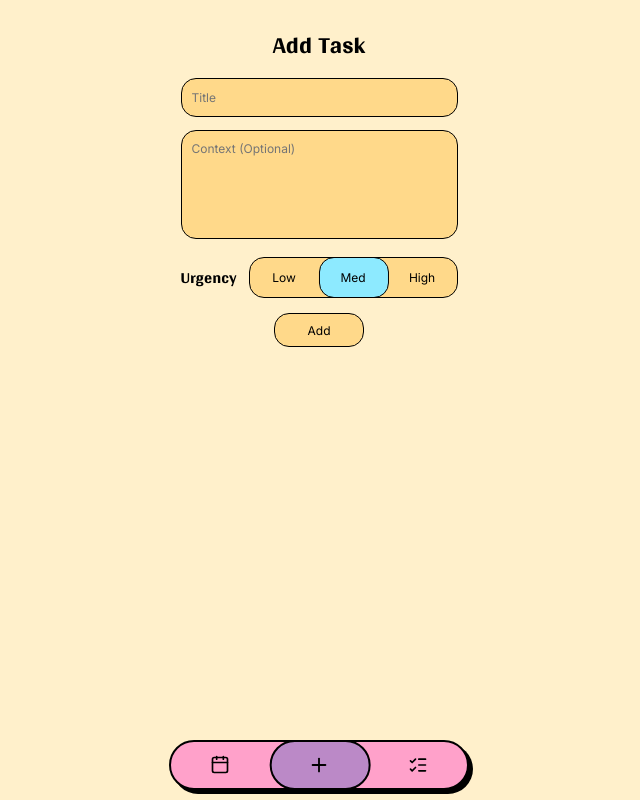
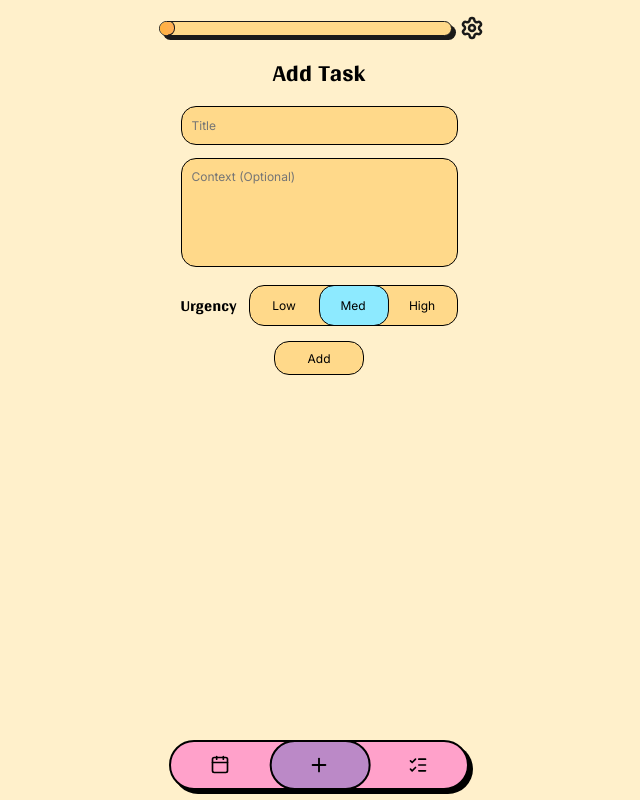
Before and after one commit to megisohata/taska, a React (Vite) app in the folder src/renderer/: page / in a window 1280 px wide. Shown: the whole page, without its empty margins (321-961 px from the left). Built offline with nearby package versions, Linux system fonts and the light colour scheme.

Commit message:
finish topbar

```diff
--- a/src/renderer/src/App.tsx
+++ b/src/renderer/src/App.tsx
@@ -3,6 +3,7 @@ import BottomNav, { type ActiveView } from './components/BottomNav'
 import Calendar from './components/Calendar'
 import AddTask from './components/AddTask'
 import List from './components/List'
+import TopBar from './components/TopBar'
 
 function App(): React.JSX.Element {
   const [activeView, setActiveView] = useState<ActiveView>('addTask')
@@ -15,6 +16,7 @@ function App(): React.JSX.Element {
 
   return (
     <main className="app-main">
+      <TopBar showProgress={activeView !== 'list'} />
       {renderView()}
       <BottomNav activeView={activeView} onChangeView={setActiveView} />
     </main>
--- a/src/renderer/src/assets/main.css
+++ b/src/renderer/src/assets/main.css
@@ -12,6 +12,6 @@ body,
   display: flex;
   flex-direction: column;
   align-items: center;
-  padding: 12px 0 70px;
+  padding: 16px 0 70px;
   overflow-x: hidden;
 }
--- a/src/renderer/src/components/AddTask.tsx
+++ b/src/renderer/src/components/AddTask.tsx
@@ -31,6 +31,7 @@ function AddTask(): React.JSX.Element {
         context: context.trim() || undefined,
         urgency
       })
+      window.dispatchEvent(new Event('tasks:changed'))
       // Reset form on success
       setTitle('')
       setContext('')
--- a/src/renderer/src/components/List.tsx
+++ b/src/renderer/src/components/List.tsx
@@ -300,6 +300,7 @@ function List(): React.JSX.Element {
             : task
         )
       )
+      window.dispatchEvent(new Event('tasks:changed'))
     } catch {
       return
     }
--- /dev/null
+++ b/src/renderer/src/components/TopBar.css
@@ -0,0 +1,95 @@
+@import '../assets/base.css';
+
+.top-bar {
+  width: min(320px, calc(100vw - 30px));
+  display: flex;
+  align-items: center;
+  gap: 8px;
+  margin-top: 0;
+}
+
+.top-bar--settings-only {
+  justify-content: flex-end;
+}
+
+.top-bar__progress {
+  flex: 0 0 293px;
+  width: 293px;
+}
+
+.top-bar__progress-track {
+  --progress: 0%;
+  height: 15px;
+  width: 100%;
+  position: relative;
+  border: 1px solid #1A1A1A;
+  border-radius: 999px;
+  background: #FFD98A;
+  box-shadow: 4px 4px 0 #1A1A1A;
+  overflow: hidden;
+}
+
+.top-bar__progress-track::before {
+  content: '';
+  position: absolute;
+  top: 0;
+  left: 0;
+  width: 7.5px;
+  height: 100%;
+  background: #FFB23E;
+  border-radius: 999px 0 0 999px;
+  pointer-events: none;
+}
+
+.top-bar__progress-fill {
+  position: relative;
+  height: 100%;
+  width: max(15px, var(--progress));
+  background: linear-gradient(
+    90deg,
+    #FFB23E 0%,
+    #FFA1CA 25%,
+    #BB89C7 50%,
+    #8DEAFF 75%,
+    #C5EF00 100%
+  );
+  background-size: 293px 100%;
+  background-repeat: no-repeat;
+  background-position: left top;
+  transition: width 260ms ease;
+  border-radius: 0 7.5px 7.5px 0;
+}
+
+.top-bar__progress-cap {
+  position: absolute;
+  top: 50%;
+  left: clamp(7.5px, calc(var(--progress) - 7.5px), calc(100% - 7.5px));
+  width: 7.5px;
+  height: 15px;
+  box-sizing: border-box;
+  border: 1px solid #1A1A1A;
+  border-left: none;
+  border-radius: 0 7.5px 7.5px 0;
+  background: transparent;
+  transform: translateY(-50%);
+  pointer-events: none;
+  transition: left 260ms ease;
+}
+
+.top-bar__settings {
+  width: 24px;
+  height: 24px;
+  flex-shrink: 0;
+  border: none;
+  background: transparent;
+  padding: 0;
+  display: inline-flex;
+  align-items: center;
+  justify-content: center;
+  color: #1A1A1A;
+  cursor: pointer;
+}
+
+.top-bar__settings:active {
+  transform: none;
+}
--- a/src/renderer/src/components/TopBar.tsx
+++ b/src/renderer/src/components/TopBar.tsx
@@ -0,0 +1,94 @@
+import { useEffect, useMemo, useState } from 'react'
+import { Settings } from 'lucide-react'
+import './TopBar.css'
+
+type Task = {
+  id: string
+  title: string
+  estimatedMinutes: number
+  completed: boolean
+}
+
+const TASKS_CHANGED_EVENT = 'tasks:changed'
+
+type TopBarProps = {
+  showProgress?: boolean
+}
+
+function TopBar({ showProgress = true }: TopBarProps): React.JSX.Element {
+  const [tasks, setTasks] = useState<Task[]>([])
+
+  useEffect(() => {
+    let cancelled = false
+
+    async function loadTasks(): Promise<void> {
+      try {
+        const data = await window.api.getTasks()
+        if (!cancelled) {
+          setTasks(
+            data.map((task) => ({
+              id: task.id,
+              title: task.title,
+              estimatedMinutes: task.estimatedMinutes,
+              completed: task.completed
+            }))
+          )
+        }
+      } catch {
+        if (!cancelled) {
+          setTasks([])
+        }
+      }
+    }
+
+    const onTasksChanged = (): void => {
+      void loadTasks()
+    }
+
+    const onWindowFocus = (): void => {
+      void loadTasks()
+    }
+
+    void loadTasks()
+    window.addEventListener(TASKS_CHANGED_EVENT, onTasksChanged)
+    window.addEventListener('focus', onWindowFocus)
+
+    return () => {
+      cancelled = true
+      window.removeEventListener(TASKS_CHANGED_EVENT, onTasksChanged)
+      window.removeEventListener('focus', onWindowFocus)
+    }
+  }, [])
+
+  const percent = useMemo(() => {
+    const total = tasks.length
+    if (total === 0) return 0
+    const completed = tasks.filter((task) => task.completed).length
+    return Math.round((completed / total) * 100)
+  }, [tasks])
+
+  return (
+    <header className={`top-bar ${showProgress ? '' : 'top-bar--settings-only'}`.trim()}>
+      {showProgress ? (
+        <div
+          className="top-bar__progress"
+          aria-label={`Task progress ${percent}%`}
+          role="progressbar"
+        >
+          <div
+            className="top-bar__progress-track"
+            style={{ '--progress': `${percent}%` } as React.CSSProperties}
+          >
+            <div className="top-bar__progress-fill" />
+            <div className="top-bar__progress-cap" aria-hidden="true" />
+          </div>
+        </div>
+      ) : null}
+      <button type="button" className="top-bar__settings" aria-label="Open settings">
+        <Settings size={24} strokeWidth={2.5} />
+      </button>
+    </header>
+  )
+}
+
+export default TopBar
```
